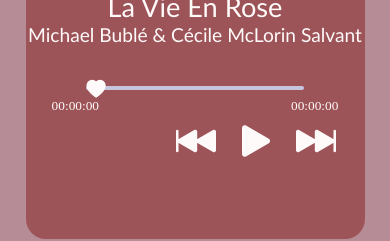
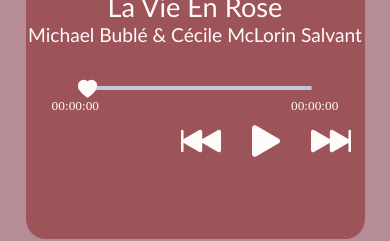
Before and after one commit to iamthatgiulia/my-music-player, a plain HTML site: page index.html in a window 390 px wide. Shown: the part 515-756 px from the top of the page. Drawn offline with nearby package versions, Linux system fonts and the light colour scheme.

Commit message:
Update style.css

```diff
--- a/style.css
+++ b/style.css
@@ -160,15 +160,18 @@ button {
 
 @media(max-width: 800px){
   #progress-container {
-    width: 65%;
+    max-width: 70%;
   }
 
   #container-botoes{
     max-width: 15%;
+    justify-content: space-around;
   }
 
   #anterior, #proximo {
     font-size: 2.5rem;
+    margin-left: 5px;
+    margin-right: 5px;
   }
 
   #play-pause {
```
